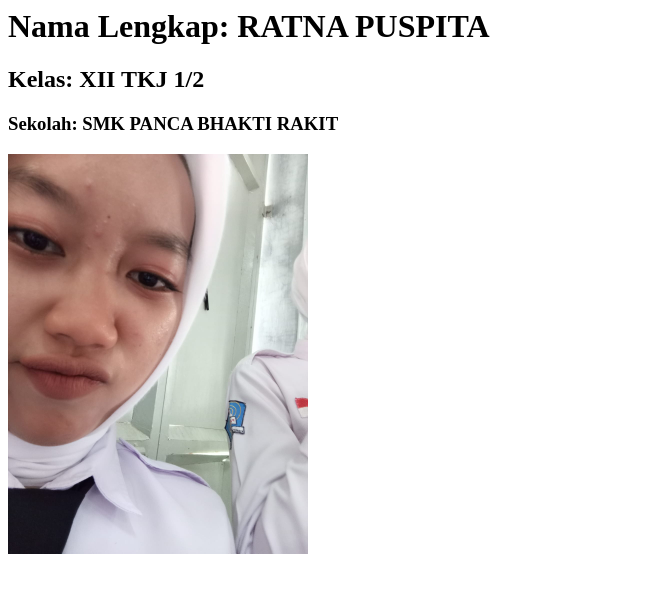
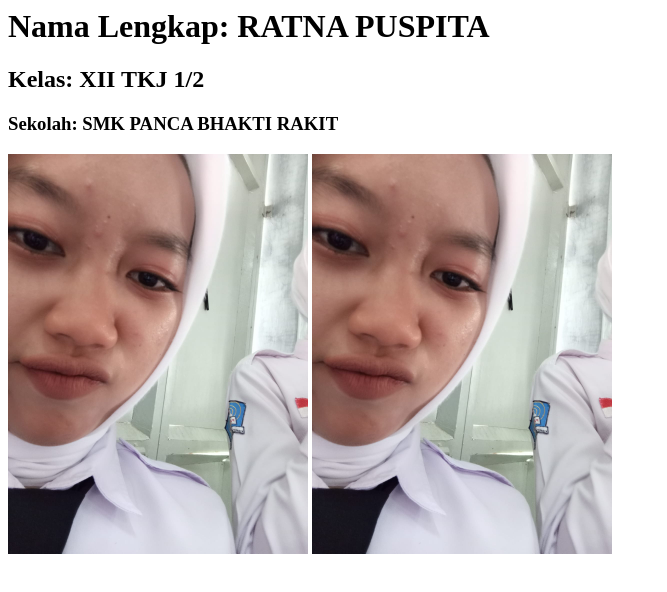
Before and after one commit to Ratnapspt/CLOUD.KK2-RATNA, a plain HTML site: page index.html in a window 1280 px wide. Shown: the whole page, without its empty margins (0-667 px from the left). Drawn offline with Linux system fonts and the light colour scheme.

Commit message:
Update index.html

```diff
--- a/index.html
+++ b/index.html
@@ -10,5 +10,6 @@
 <h2>Kelas: XII TKJ 1/2</h2>
 <h3>Sekolah: SMK PANCA BHAKTI RAKIT</h3>
 <img src= "assets/WhatsApp Image 2025-10-21 at 08.54.35.jpeg" alt="foto saya" width="300">
+<img src= "assets/WhatsApp Image 2025-10-21 at 08.54.35.jpeg" alt="foto saya" width="300">
 </body>
 </html>
```
